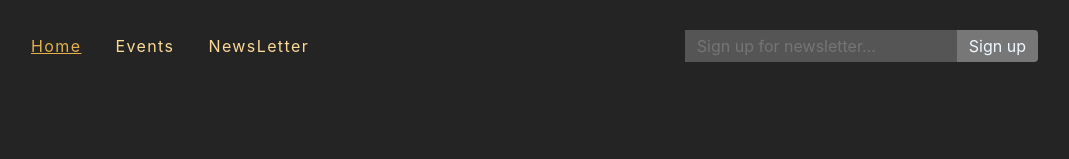
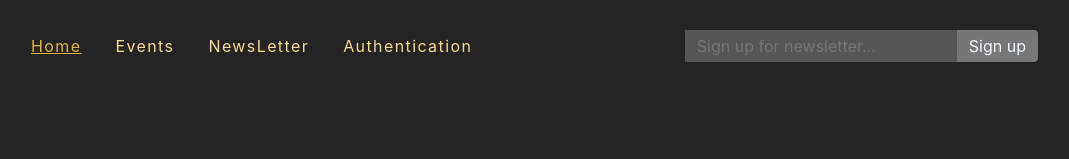
Before and after one commit to OponjousHub/routing-event-app, a React (Create React App) app in the folder frontend/: page / in a window 1280 px wide. Shown: the top 159 px of the page, without its empty margins (114-1183 px from the left). Built offline with nearby package versions, Linux system fonts and the light colour scheme.

Commit message:
Finished building event form

```diff
--- a/frontend/src/components/mainNavigation.js
+++ b/frontend/src/components/mainNavigation.js
@@ -31,6 +31,14 @@ function MianNavigation() {
             NewsLetter
           </NavLink>
         </li>
+        <li>
+          <NavLink
+            to={"/auth"}
+            className={({ isActive }) => (isActive ? classes.active : " ")}
+          >
+            Authentication
+          </NavLink>
+        </li>
       </ul>
 
       <NewsletterSignup />
```
